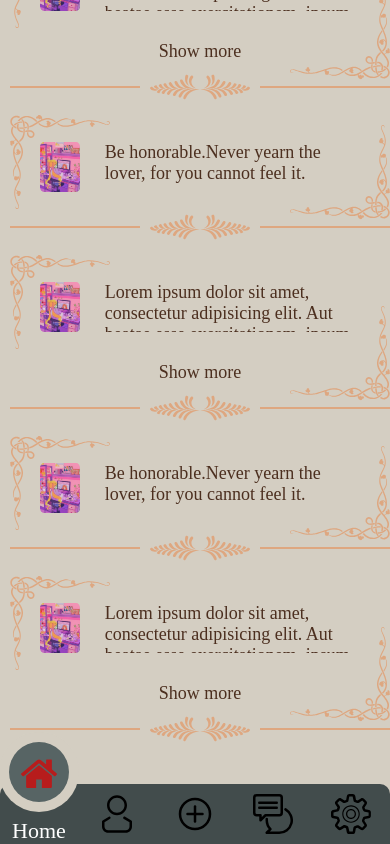
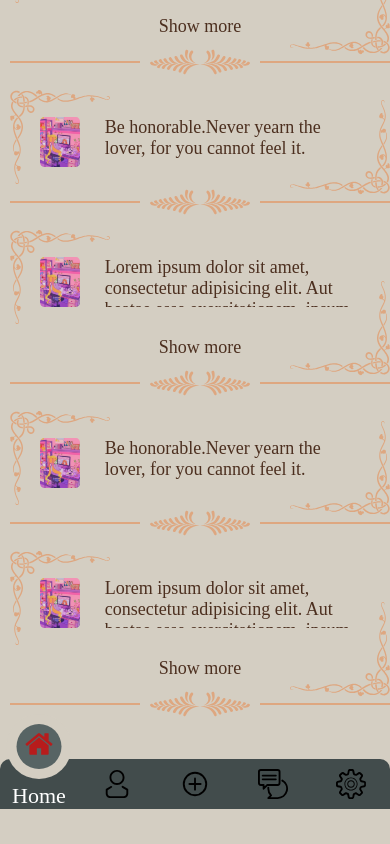
Before and after one commit to Alina-KI/gemini-space-frontend, a React (Create React App) app: page /user/1 in a window 390 px wide. Shown: the part 1649-2493 px from the top of the page. After the commit the page ends 2458 px from the top, so only its background shows below. Built offline with nearby package versions, Linux system fonts and the light colour scheme; a web font is replaced by a local one.

Commit message:
modify footer

```diff
--- a/src/app.module.scss
+++ b/src/app.module.scss
@@ -14,6 +14,10 @@ html, body {
 }
 .container_auth{
   margin: 0 auto;
+
+  @media(max-width: 500px){
+    padding-top: 25px!important;
+  }
 }
 .container {
   display: flex;
@@ -33,7 +37,7 @@ html, body {
   }
   @media(max-width: 500px){
     margin: 0;
-    padding-top: 25px;
+    padding-top: 0;
   }
 }
 .navbar{
--- a/src/components/footer/footer.module.scss
+++ b/src/components/footer/footer.module.scss
@@ -35,8 +35,8 @@
         transition: .5s ease-in;
 
         .icon {
-          width: 40px;
-          height: 40px;
+          width: 30px;
+          height: 30px;
           transition-delay: .3s;
           z-index: 9;
         }
@@ -55,8 +55,8 @@
     }
 
     .slider {
-      width: 60px;
-      height: 60px;
+      width: 45px;
+      height: 45px;
       position: absolute;
       left: 50%;
       transform: translateX(-50%);
@@ -68,7 +68,7 @@
     }
 
     .active {
-      transform: translateY(-67%);
+      transform: translateY(-80%);
       z-index: 1;
 
       .text {
--- a/src/components/footer/footer.tsx
+++ b/src/components/footer/footer.tsx
@@ -11,11 +11,14 @@ import cellActive from '../../images/menuIcon/cellActive.svg'
 import chatActive from '../../images/menuIcon/chatActive.svg'
 import settingActive from '../../images/menuIcon/settingActive.svg'
 import { useIsLoadingPage } from '../../hooks/use-is-loading-page'
+import { NavLink } from 'react-router-dom'
+import { authStore } from '../../store/auth-store'
 
 export const Footer = () => {
   const isLoadingPage = useIsLoadingPage()
   const [activeLink, setActiveLink] = useState('Home')
   const [pos, setPos] = useState(10)
+  const user = authStore.user
 
   return (
     <div className={s.footer}>
@@ -25,49 +28,49 @@ export const Footer = () => {
       {isLoadingPage &&
       <div className={s.containerMenu}>
         <div className={`${s.list} ${activeLink === 'Home' ? `${s.active}` : ''}`}>
-          <a className={s.link} href="#" onClick={() => {
+          <NavLink className={s.link} to="/news" onClick={() => {
             setActiveLink('Home')
             setPos(10)
           }}>
             <img className={s.icon} src={activeLink === 'Home' ? homeActive : home} alt="Home" />
             <span className={s.text}>Home</span>
-          </a>
+          </NavLink>
         </div>
         <div className={`${s.list} ${activeLink === 'Profile' ? `${s.active}` : ''}`}>
-          <a className={s.link} href="#" onClick={() => {
+          <NavLink className={s.link} to={`/user/${user?.login}`} onClick={() => {
             setActiveLink('Profile')
             setPos(30)
           }}>
             <img className={s.icon} src={activeLink === 'Profile' ? personActive : person} alt="Profile" />
             <span className={s.text}>Profile</span>
-          </a>
+          </NavLink>
         </div>
         <div className={`${s.list} ${activeLink === 'Cell' ? `${s.active}` : ''}`}>
-          <a className={s.link} href="#" onClick={() => {
+          <NavLink className={s.link} to="/gallery" onClick={() => {
             setActiveLink('Cell')
             setPos(50)
           }}>
             <img className={s.icon} src={activeLink === 'Cell' ? cellActive : cell} alt="Cell" />
             <span className={s.text}>Cell</span>
-          </a>
+          </NavLink>
         </div>
         <div className={`${s.list} ${activeLink === 'Chat' ? `${s.active}` : ''}`}>
-          <a className={s.link} href="#" onClick={() => {
+          <NavLink className={s.link} to={`/message/${user?.login}`} onClick={() => {
             setActiveLink('Chat')
             setPos(70)
           }}>
             <img className={s.icon} src={activeLink === 'Chat' ? chatActive : chat} alt="Chat" />
             <span className={s.text}>Chat</span>
-          </a>
+          </NavLink>
         </div>
         <div className={`${s.list} ${activeLink === 'Setting' ? `${s.active}` : ''}`}>
-          <a className={s.link} href="#" onClick={() => {
+          <NavLink className={s.link} to="/setting" onClick={() => {
             setActiveLink('Setting')
             setPos(90)
           }}>
             <img className={s.icon} src={activeLink === 'Setting' ? settingActive : setting} alt="Setting" />
             <span className={s.text}>Setting</span>
-          </a>
+          </NavLink>
         </div>
         <div className={s.slider} style={{ left: `${pos}%` }}/>
       </div>
--- a/src/components/navbar/navbar.tsx
+++ b/src/components/navbar/navbar.tsx
@@ -14,7 +14,7 @@ export const Navbar = ({ setIsActive }: Props) => {
     <ul className={s.container}>
       <li className={s.component}><NavLink activeClassName={s.elActive} onClick={()=>{ setIsActive(isActive => !isActive) }} className={s.el} to={`/user/${user?.login}`}>GS Page</NavLink></li>
       <li className={s.component}><NavLink activeClassName={s.elActive} onClick={()=>{ setIsActive(isActive => !isActive) }} className={s.el} to="/news">News for GS</NavLink></li>
-      <li className={s.component}><NavLink activeClassName={s.elActive} onClick={()=>{ setIsActive(isActive => !isActive) }} className={s.el} to="/message">Message</NavLink></li>
+      <li className={s.component}><NavLink activeClassName={s.elActive} onClick={()=>{ setIsActive(isActive => !isActive) }} className={s.el} to={`/message/${user?.login}`}>Message</NavLink></li>
       <li className={s.component}><NavLink activeClassName={s.elActive} onClick={()=>{ setIsActive(isActive => !isActive) }} className={s.el} to="/friends">Friends</NavLink></li>
       <li className={s.component}><NavLink activeClassName={s.elActive} onClick={()=>{ setIsActive(isActive => !isActive) }} className={s.el} to="/community">Community</NavLink></li>
       <li className={s.component}><NavLink activeClassName={s.elActive} onClick={()=>{ setIsActive(isActive => !isActive) }} className={s.el} to="/gallery">Gallery</NavLink></li>
--- a/src/components/pages/message/message.module.scss
+++ b/src/components/pages/message/message.module.scss
@@ -26,7 +26,7 @@
     display: grid;
     margin: 0 10px;
     padding-bottom: 25px;
-    max-height: 450px;
+    max-height: calc(75vh - 5vw);
     overflow: auto;
     grid-template-rows: repeat(auto-fill, 1fr);
     row-gap: 15px;
--- a/src/routes.tsx
+++ b/src/routes.tsx
@@ -14,7 +14,7 @@ export const Routes = () => {
     <Switch>
       <Route path="/user/:login" component={MyPage} exact />
       <Route path="/friends" component={Friends} exact />
-      <Route path="/message" component={Message} exact />
+      <Route path="/message/:login" component={Message} exact />
       <Route path="/auth" component={AuthPage} exact />
       <Route path="/registration" component={Registration} exact />
       <Route path="/gallery" component={Gallery} exact />
```
